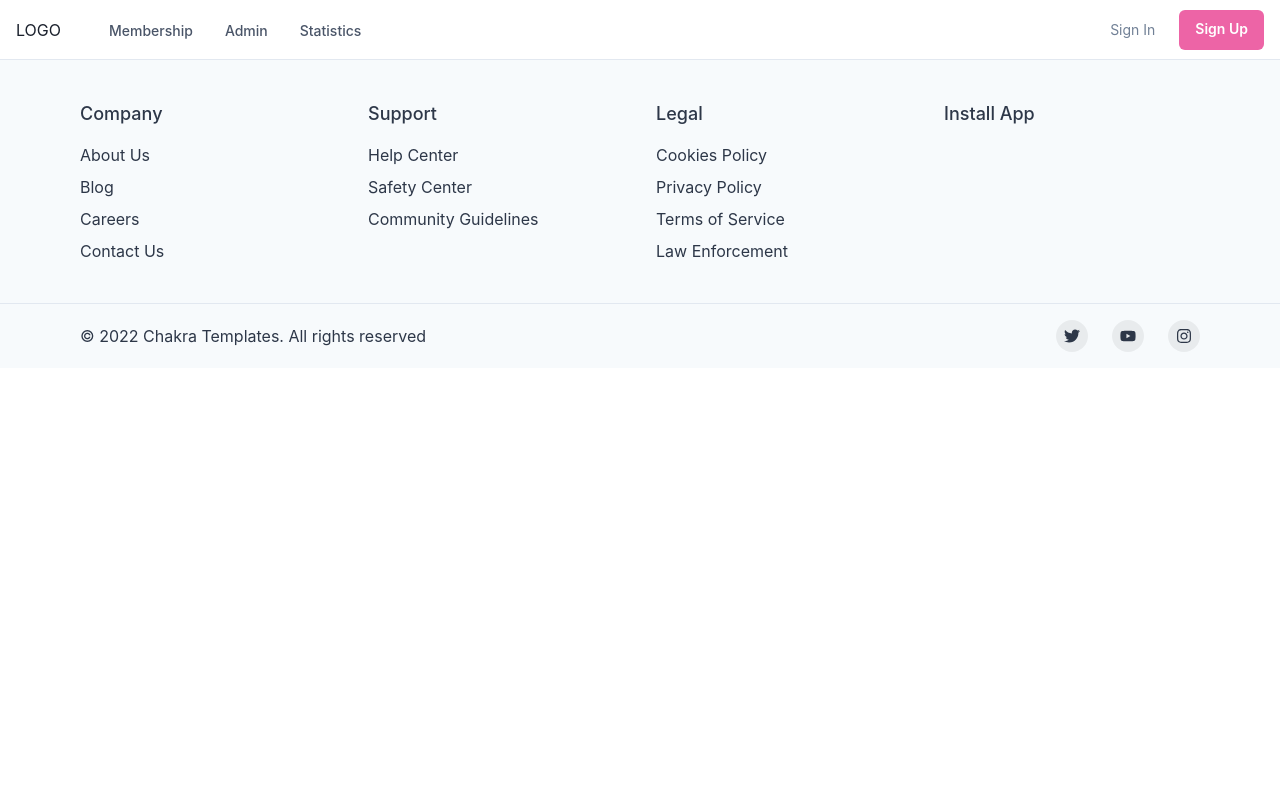
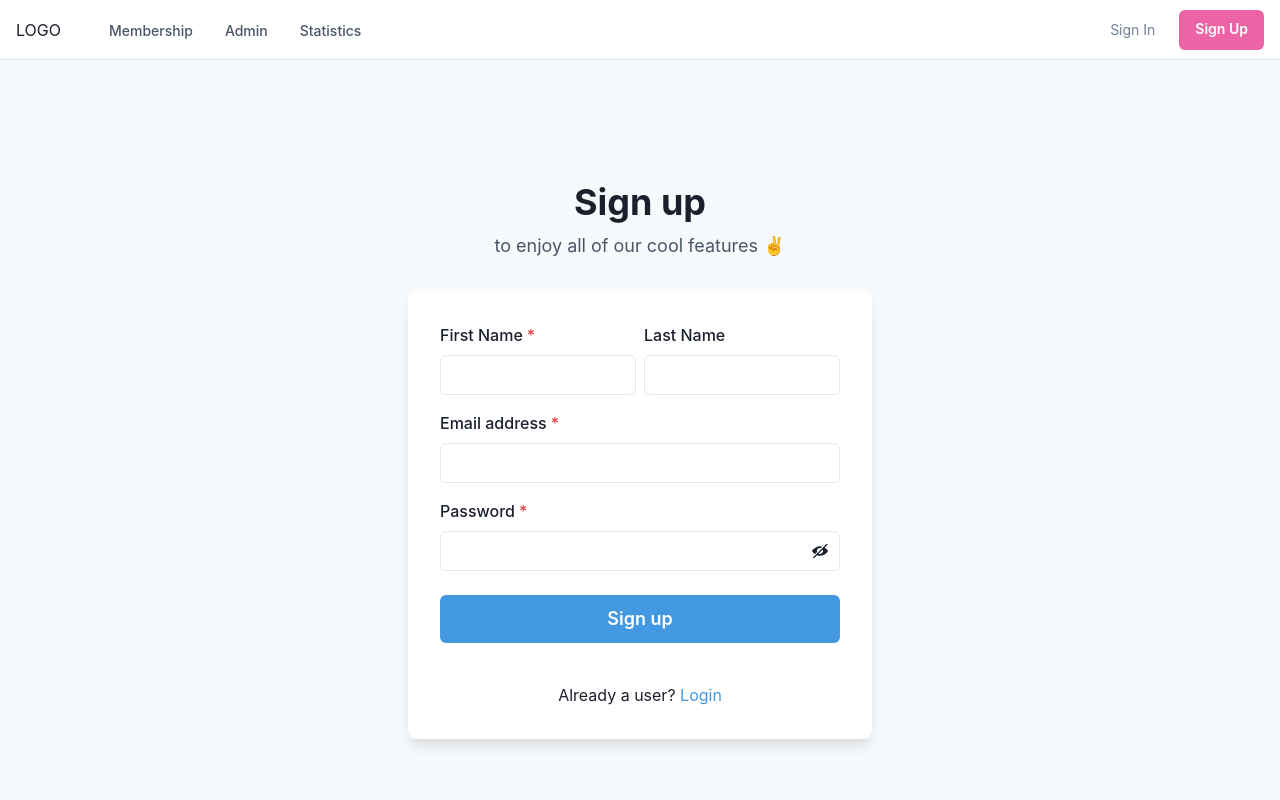
Before and after one commit to shaileshwebdeveloper/attweb, a React (Create React App) app: page /signup in a window 1280 px wide. Shown: the top 800 px of the page. Built offline with nearby package versions, Linux system fonts and the light colour scheme.

Commit message:
signup page added

```diff
--- a/src/Pages/MainRoutes.jsx
+++ b/src/Pages/MainRoutes.jsx
@@ -3,6 +3,7 @@
 import { Home } from "./Home";
 import { Signin } from "./Signin";
 import { ForgotPassword } from "./ForgotPassword";
+import Signup from "./Signup";
 
 
 export const MainRoutes = () => {
@@ -11,6 +12,7 @@
       <Routes>
         <Route path="/" element={<Home />} />
         <Route path="/signin" element={<Signin />} />
+        <Route path="/signup" element={<Signup />} />
         <Route path="/forgot-password" element={<ForgotPassword />} />
       </Routes>
     </div>
--- /dev/null
+++ b/src/Pages/Signup.jsx
@@ -0,0 +1,99 @@
+import {
+    Flex,
+    Box,
+    FormControl,
+    FormLabel,
+    Input,
+    InputGroup,
+    HStack,
+    InputRightElement,
+    Stack,
+    Button,
+    Heading,
+    Text,
+    useColorModeValue,
+    Link,
+  } from '@chakra-ui/react';
+  import { useState } from 'react';
+  import { ViewIcon, ViewOffIcon } from '@chakra-ui/icons';
+
+  export default function Signup() {
+    const [showPassword, setShowPassword] = useState(false);
+
+    return (
+      <Flex
+        minH={'100vh'}
+        align={'center'}
+        justify={'center'}
+        bg={useColorModeValue('gray.50', 'gray.800')}>
+        <Stack spacing={8} mx={'auto'} maxW={'lg'} py={12} px={6}>
+          <Stack align={'center'}>
+            <Heading fontSize={'4xl'} textAlign={'center'}>
+              Sign up
+            </Heading>
+            <Text fontSize={'lg'} color={'gray.600'}>
+              to enjoy all of our cool features ✌️
+            </Text>
+          </Stack>
+          <Box
+            rounded={'lg'}
+            bg={useColorModeValue('white', 'gray.700')}
+            boxShadow={'lg'}
+            p={8}>
+            <Stack spacing={4}>
+              <HStack>
+                <Box>
+                  <FormControl id="firstName" isRequired>
+                    <FormLabel>First Name</FormLabel>
+                    <Input type="text" />
+                  </FormControl>
+                </Box>
+                <Box>
+                  <FormControl id="lastName">
+                    <FormLabel>Last Name</FormLabel>
+                    <Input type="text" />
+                  </FormControl>
+                </Box>
+              </HStack>
+              <FormControl id="email" isRequired>
+                <FormLabel>Email address</FormLabel>
+                <Input type="email" />
+              </FormControl>
+              <FormControl id="password" isRequired>
+                <FormLabel>Password</FormLabel>
+                <InputGroup>
+                  <Input type={showPassword ? 'text' : 'password'} />
+                  <InputRightElement h={'full'}>
+                    <Button
+                      variant={'ghost'}
+                      onClick={() =>
+                        setShowPassword((showPassword) => !showPassword)
+                      }>
+                      {showPassword ? <ViewIcon /> : <ViewOffIcon />}
+                    </Button>
+                  </InputRightElement>
+                </InputGroup>
+              </FormControl>
+              <Stack spacing={10} pt={2}>
+                <Button
+                  loadingText="Submitting"
+                  size="lg"
+                  bg={'blue.400'}
+                  color={'white'}
+                  _hover={{
+                    bg: 'blue.500',
+                  }}>
+                  Sign up
+                </Button>
+              </Stack>
+              <Stack pt={6}>
+                <Text align={'center'}>
+                  Already a user? <Link color={'blue.400'}>Login</Link>
+                </Text>
+              </Stack>
+            </Stack>
+          </Box>
+        </Stack>
+      </Flex>
+    );
+  }
```
